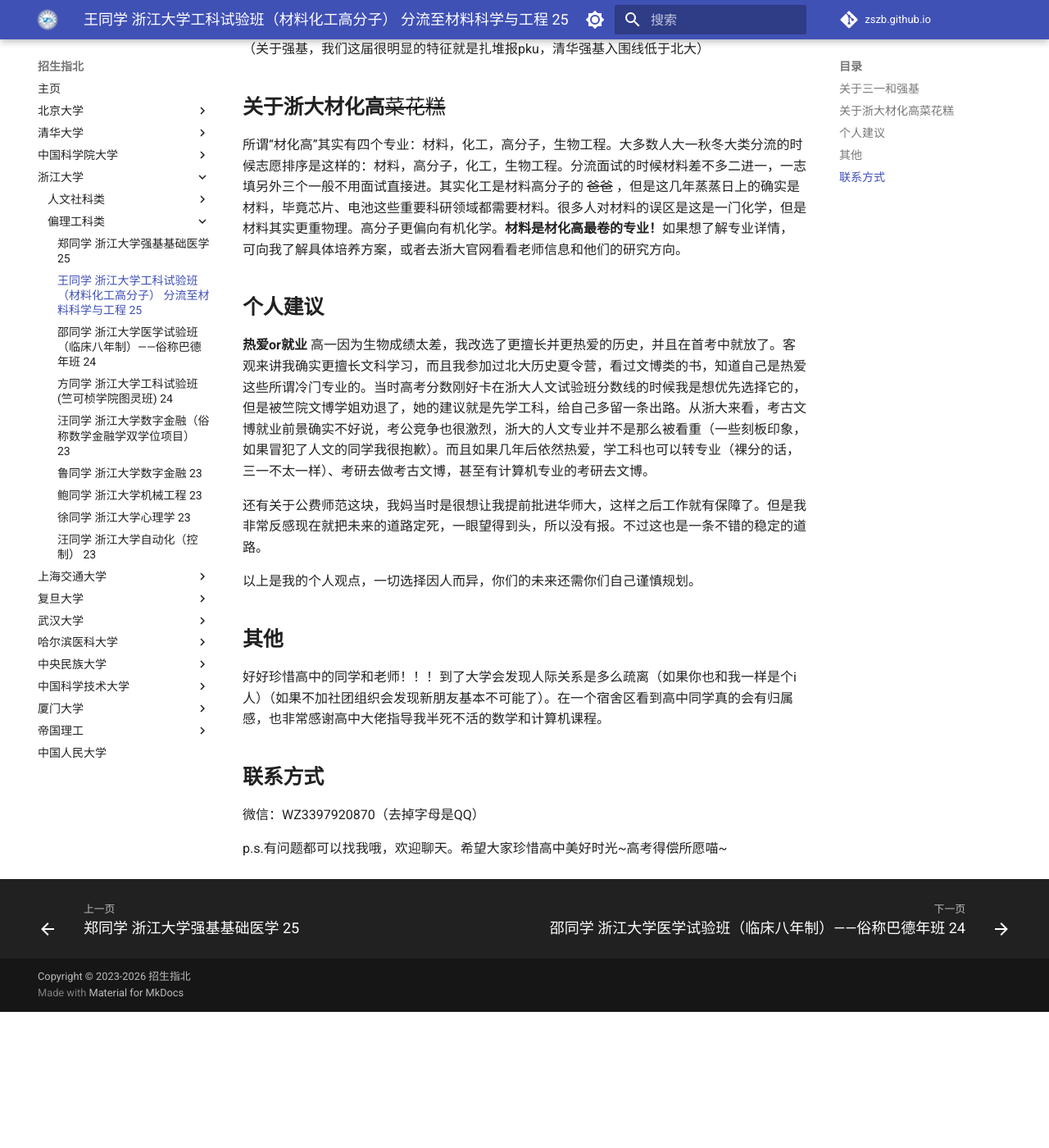
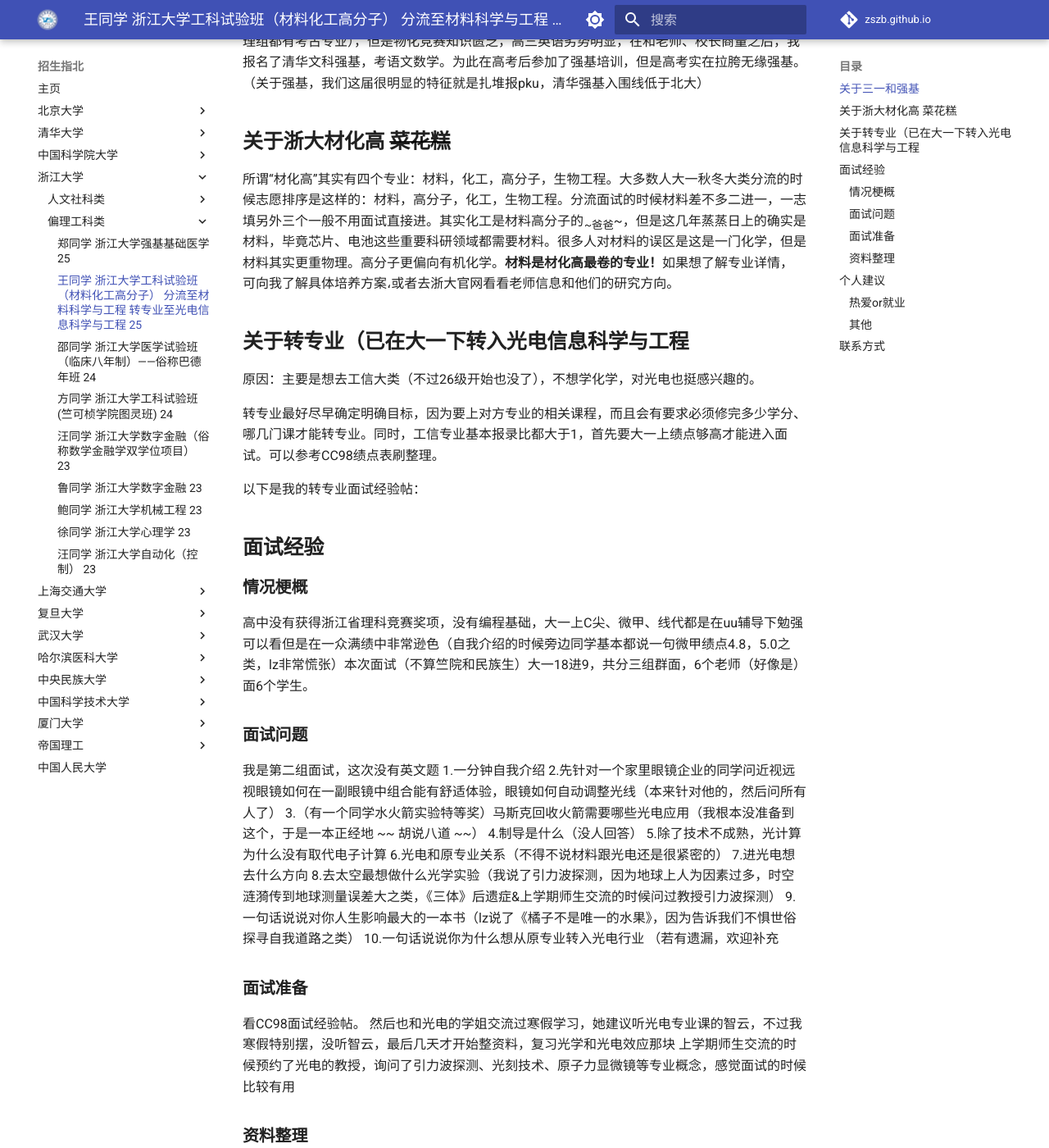
Before and after one commit to fxd05/zszb.github.io, an MkDocs documentation site: the page built from docs/ZJU/L/WZ.md, in a window 1280 px wide and 1400 px high, scrolled down 588 px. Shown: the whole window at 82% size. Built offline with MkDocs 1.6.1 and Material for MkDocs 9.7.7, drawn with Linux system fonts in a browser that asks for light colours; comment, search, counter and statistics services are not loaded; before the commit the page ends 1822 px from its top, so only the background shows below that; some of the changed text lies outside the part shown.

Commit message:
add WZ change major

```diff
--- a/docs/ZJU/L/WZ.md
+++ b/docs/ZJU/L/WZ.md
@@ -5,18 +5,58 @@
 这两条路我都走过但都失败了。首先讲讲三一，浙大三一因为只有面试所以第一轮筛选很吃首考；复交对首考要求较低，第一轮是笔试，第二轮是面试。我因为首考分数过于低下，在浙大三一里基本没什么专业可以挑选，所以报了复旦的文科三一（个人爱好）（考政史地和语数，数学占比大，语文其次）和上交的理科三一（考物化和数学，数学占比大） 。当时抱着先搞好高考的心态（其实高考烂掉了），并没有花精力在准备笔试上，只在考前一天突击了一下，所以不出意外在笔试就被刷了。但是我身边一些坚定走三一、好好刷机构题的同学都在笔试取得了高分，甚至通过三一挽救了高考的失利进入了复交。
 
 然后讲讲强基。我当时的规划就是清北靠强基，复交靠三一，浙大靠裸分。我们这届北大强基出现了革新，理科强基和清华一样考数理化，文科强基考语文英语历史，我很向往pku的考古专业（文理组都有考古专业），但是物化竞赛知识匮乏，高三英语劣势明显，在和老师、校长商量之后，我报名了清华文科强基，考语文数学。为此在高考后参加了强基培训，但是高考实在拉胯无缘强基。（关于强基，我们这届很明显的特征就是扎堆报pku，清华强基入围线低于北大）
-## **关于浙大材化高**~~菜花糕~~
-所谓“材化高”其实有四个专业：材料，化工，高分子，生物工程。大多数人大一秋冬大类分流的时候志愿排序是这样的：材料，高分子，化工，生物工程。分流面试的时候材料差不多二进一，一志填另外三个一般不用面试直接进。其实化工是材料高分子的 ~~爸爸~~ ，但是这几年蒸蒸日上的确实是材料，毕竟芯片、电池这些重要科研领域都需要材料。很多人对材料的误区是这是一门化学，但是材料其实更重物理。高分子更偏向有机化学。**材料是材化高最卷的专业！**如果想了解专业详情，可向我了解具体培养方案，或者去浙大官网看看老师信息和他们的研究方向。
+
+## **关于浙大材化高 ~~菜花糕~~**
+
+所谓“材化高”其实有四个专业：材料，化工，高分子，生物工程。大多数人大一秋冬大类分流的时候志愿排序是这样的：材料，高分子，化工，生物工程。分流面试的时候材料差不多二进一，一志填另外三个一般不用面试直接进。其实化工是材料高分子的~~爸爸~~，但是这几年蒸蒸日上的确实是材料，毕竟芯片、电池这些重要科研领域都需要材料。很多人对材料的误区是这是一门化学，但是材料其实更重物理。高分子更偏向有机化学。**材料是材化高最卷的专业！**如果想了解专业详情，可向我了解具体培养方案،或者去浙大官网看看老师信息和他们的研究方向。
+
+## **关于转专业（已在大一下转入光电信息科学与工程**
+
+原因：主要是想去工信大类（不过26级开始也没了），不想学化学，对光电也挺感兴趣的。
+
+转专业最好尽早确定明确目标，因为要上对方专业的相关课程，而且会有要求必须修完多少学分、哪几门课才能转专业。同时，工信专业基本报录比都大于1，首先要大一上绩点够高才能进入面试。可以参考CC98绩点表刷整理。
+
+以下是我的转专业面试经验帖：
+## **面试经验**
+### **情况梗概**
+
+高中没有获得浙江省理科竞赛奖项，没有编程基础，大一上C尖、微甲、线代都是在uu辅导下勉强可以看但是在一众满绩中非常逊色（自我介绍的时候旁边同学基本都说一句微甲绩点4.8，5.0之类，lz非常慌张）本次面试（不算竺院和民族生）大一18进9，共分三组群面，6个老师（好像是）面6个学生。
+
+### **面试问题**
+我是第二组面试，这次没有英文题
+1.一分钟自我介绍
+2.先针对一个家里眼镜企业的同学问近视远视眼镜如何在一副眼镜中组合能有舒适体验，眼镜如何自动调整光线（本来针对他的，然后问所有人了）
+3.（有一个同学水火箭实验特等奖）马斯克回收火箭需要哪些光电应用（我根本没准备到这个，于是一本正经地 ~~ 胡说八道 ~~）
+4.制导是什么（没人回答）
+5.除了技术不成熟，光计算为什么没有取代电子计算
+6.光电和原专业关系（不得不说材料跟光电还是很紧密的）
+7.进光电想去什么方向
+8.去太空最想做什么光学实验（我说了引力波探测，因为地球上人为因素过多，时空涟漪传到地球测量误差大之类，《三体》后遗症&上学期师生交流的时候问过教授引力波探测）
+9.一句话说说对你人生影响最大的一本书（lz说了《橘子不是唯一的水果》，因为告诉我们不惧世俗探寻自我道路之类）
+10.一句话说说你为什么想从原专业转入光电行业
+（若有遗漏，欢迎补充
+
+### **面试准备**
+看CC98面试经验帖。
+然后也和光电的学姐交流过寒假学习，她建议听光电专业课的智云，不过我寒假特别摆，没听智云，最后几天才开始整资料，复习光学和光电效应那块
+上学期师生交流的时候预约了光电的教授，询问了引力波探测、光刻技术、原子力显微镜等专业概念，感觉面试的时候比较有用
+
+### **资料整理**
+
+由于上一届有英文题，所以还准备了双语自我介绍和一些通识性问题（不过没用上），其他都是让deepseek老师回答上一届的问题和自己猜的问题，整理光电前沿方向
+
 ## **个人建议**
-**热爱or就业**
+### **热爱or就业**
 高一因为生物成绩太差，我改选了更擅长并更热爱的历史，并且在首考中就放了。客观来讲我确实更擅长文科学习，而且我参加过北大历史夏令营，看过文博类的书，知道自己是热爱这些所谓冷门专业的。当时高考分数刚好卡在浙大人文试验班分数线的时候我是想优先选择它的，但是被竺院文博学姐劝退了，她的建议就是先学工科，给自己多留一条出路。从浙大来看，考古文博就业前景确实不好说，考公竞争也很激烈，浙大的人文专业并不是那么被看重（一些刻板印象，如果冒犯了人文的同学我很抱歉）。而且如果几年后依然热爱，学工科也可以转专业（裸分的话，三一不太一样）、考研去做考古文博，甚至有计算机专业的考研去文博。
 
 还有关于公费师范这块，我妈当时是很想让我提前批进华师大，这样之后工作就有保障了。但是我非常反感现在就把未来的道路定死，一眼望得到头，所以没有报。不过这也是一条不错的稳定的道路。
 
 以上是我的个人观点，一切选择因人而异，你们的未来还需你们自己谨慎规划。
-## **其他**
+### **其他**
 好好珍惜高中的同学和老师！！！到了大学会发现人际关系是多么疏离（如果你也和我一样是个i人）（如果不加社团组织会发现新朋友基本不可能了）。在一个宿舍区看到高中同学真的会有归属感，也非常感谢高中大佬指导我半死不活的数学和计算机课程。
+
 ## **联系方式**
+
 微信：WZ3397920870（去掉字母是QQ）
 
 p.s.有问题都可以找我哦，欢迎聊天。希望大家珍惜高中美好时光\~高考得偿所愿喵\~
--- a/mkdocs.yml
+++ b/mkdocs.yml
@@ -85,7 +85,7 @@
       - 褚同学 浙江大学社会学 三一 23: ZJU/W/CXY.md
     - 偏理工科类:
       - 郑同学 浙江大学强基基础医学 25: ZJU/L/ZY.md
-      - 王同学 浙江大学工科试验班（材料化工高分子） 分流至材料科学与工程 25: ZJU/L/WZ.md
+      - 王同学 浙江大学工科试验班（材料化工高分子） 分流至材料科学与工程 转专业至光电信息科学与工程 25: ZJU/L/WZ.md
       - 邵同学 浙江大学医学试验班（临床八年制）——俗称巴德年班 24: ZJU/L/SW.md
       - 方同学 浙江大学工科试验班(竺可桢学院图灵班) 24: ZJU/L/FWC.md
       - 汪同学 浙江大学数字金融（俗称数学金融学双学位项目） 23: ZJU/L/WYH.md
```
